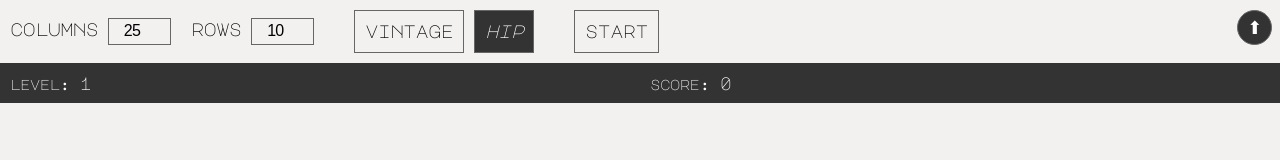
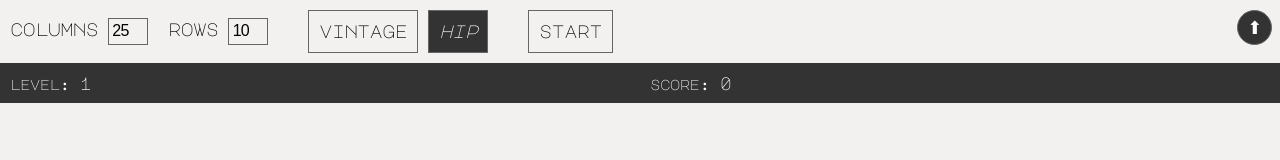
Before and after one commit to jouni-kantola/grid-snake, a website: page src/index.html in a window 1280 px wide. Drawn offline with Linux system fonts and the light colour scheme.

Commit message:
Adjust input width to smaller screens

```diff
--- a/src/styles.css
+++ b/src/styles.css
@@ -86,7 +86,7 @@ button {
   font-size: 16px;
   padding: 3px;
   margin-bottom: 5px;
-  min-width: 40px;
+  width: 40px;
 }
 
 .setup input[id="hip"],
```
